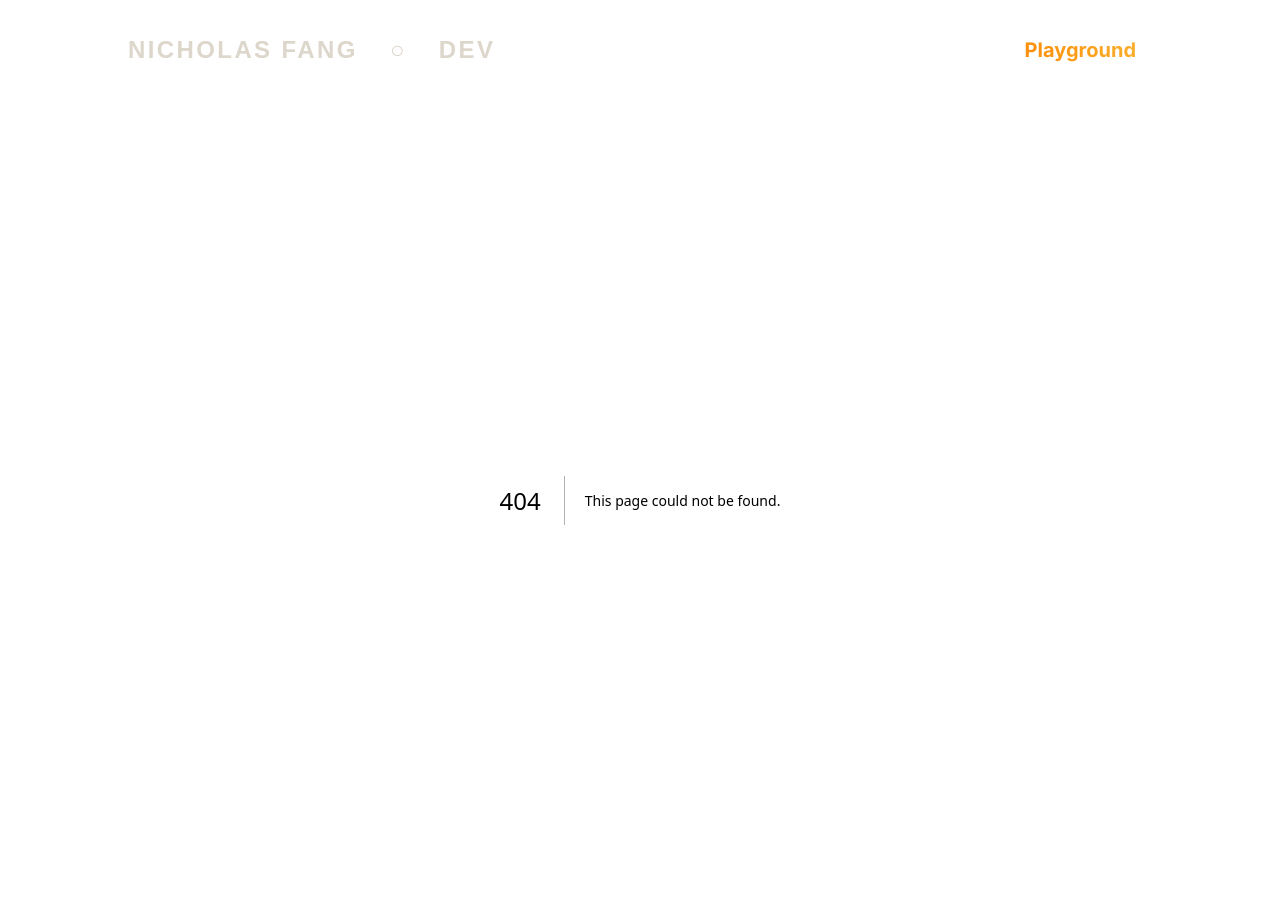
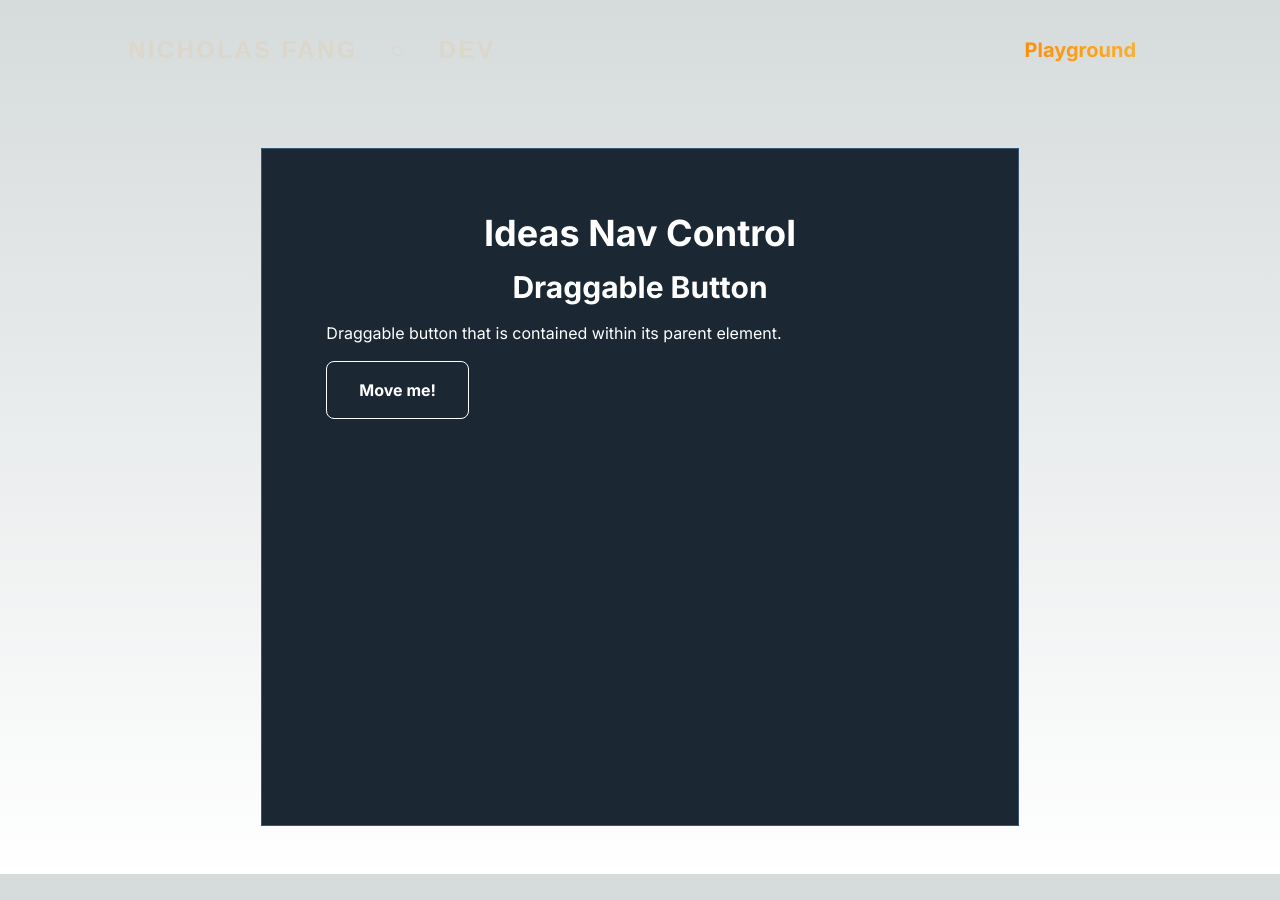
Before and after one commit to nickfang/nickfang.github.io, a Next.js app: page /ideas/input/buttons/draggable in a window 1280 px wide. Before the commit this address had no page. After the commit the page ends 874 px from the top, so only its background shows below. Built offline with nearby package versions, Linux system fonts and the light colour scheme.

Commit message:
Adding draggable button route.  It should be it's own and I will work on the moving menu next.

```diff
--- /dev/null
+++ b/src/app/ideas/input/buttons/draggable/page.module.css
@@ -0,0 +1,3 @@
+.container {
+  @apply h-[50vh];
+}
--- /dev/null
+++ b/src/app/ideas/input/buttons/draggable/page.tsx
@@ -0,0 +1,24 @@
+'use client';
+
+import DraggableButton from '@/components/inputs/DraggableButton';
+import styles from './page.module.css';
+import { useRef } from 'react';
+
+const Draggablebutton = () => {
+  const parentRef = useRef<HTMLDivElement | null>(null);
+  console.log(parentRef.current);
+  return (
+    <div>
+      <h2>Draggable Button</h2>
+      <p>Draggable button that is contained within its parent element.</p>
+      <div className={styles.container} ref={parentRef}>
+        <DraggableButton id="trigger" parentRef={parentRef}>
+          Move me!
+        </DraggableButton>
+        <p></p>
+      </div>
+    </div>
+  );
+};
+
+export default Draggablebutton;
--- a/src/app/ideas/page.tsx
+++ b/src/app/ideas/page.tsx
@@ -17,6 +17,7 @@ const IdeasNavBar = () => {
     { name: 'Corners', path: `${currentDir}/styling/corners` },
     { name: 'Inset', path: `${currentDir}/inset` },
     { name: 'Toast (Soner)', path: `${currentDir}/sonner-toast` },
+    { name: 'Draggable Button', path: `${currentDir}/input/buttons/draggable` },
   ];
 
   return (
```
